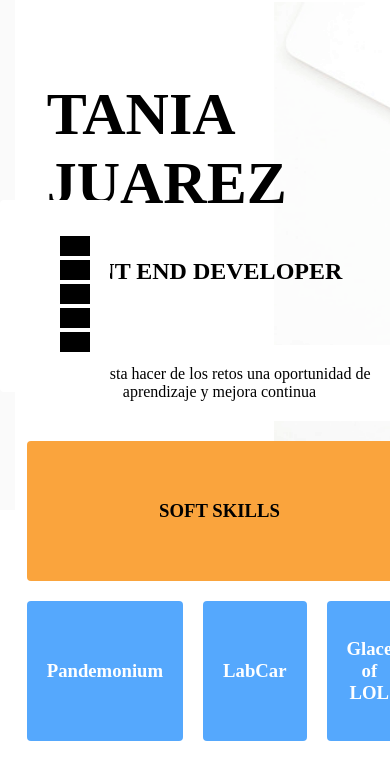
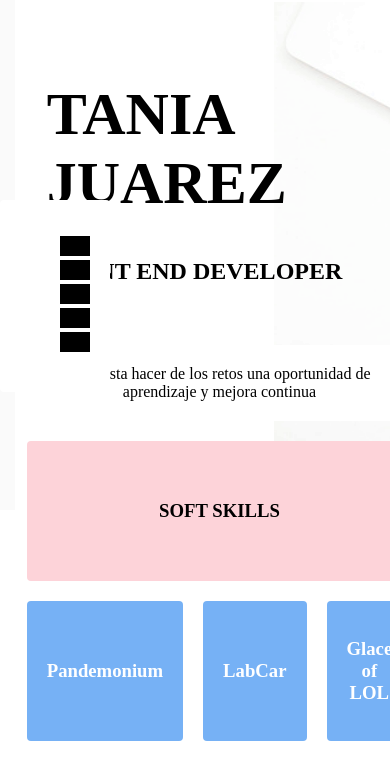
Before and after one commit to TaniaEJuarez/Portafolio, a plain HTML site: page index.html in a window 390 px wide. Shown: the top 777 px of the page. Drawn offline with Linux system fonts and the light colour scheme; files whose address does not match are found by name.

Commit message:
Estableciendo formato responsive

```diff
--- a/index.html
+++ b/index.html
@@ -28,7 +28,7 @@
                     <li><a href="http://www." target="_blank"class="icon-whatsapp"></a></li>
                     <li><a href="http://www." target="_blank"class="icon-github"></a></li>
                 </ul>
-            </div>
+        </div>
         <div class="widget-1">
             <h3>Pandemonium</h3>
         </div>
@@ -36,10 +36,10 @@
             <h3>LabCar</h3>
         </div>
         <div class="widget-3">
-                <h3>Glace of LOL</h3>
+            <h3>Glace of LOL</h3>
         </div>
-    </section>
-        <section class="technologies">
+    <!-- </section> -->
+        <div class="technologies">
             <H3>TECNOLOGIAS</H3>
             <ul>
                 <img src="https://icongr.am/devicon/javascript-original.svg" alt="">
@@ -55,7 +55,7 @@
                 <img src="https://icongr.am/devicon/mongodb-original.svg" alt="">
                 <img src="" alt="">
             </ul>
-        </section>
+        </div>
         <footer class="footer">
                 <h3>FOOTER</h3>
         </footer>
--- a/style.css
+++ b/style.css
@@ -86,15 +86,17 @@ body { /*class .content */
 
 	.conteiner .content {
 		grid-area: content;
+		color: #000;
 		text-align: center;
 		display: flex;
 		align-items: center;
 		justify-content: center;
+
 	}
 
 	.conteiner .sidebar { /* Seccion de SOFT SKILLS */
 		grid-column: 3 / 4;
-		background: #faa43d;
+		background: hsl(352, 91%, 91%);
 		text-align: center;
 		display: flex;
 		align-items: center;
@@ -111,7 +113,7 @@ body { /*class .content */
 	.conteiner .widget-1,
 	.conteiner .widget-2,
 	.conteiner .widget-3 {
-		background: #55a8fd;
+		background: #76b1f5;
 		color: #fff;
 		height: 100px;
 		text-align: center;
@@ -148,6 +150,7 @@ body { /*class .content */
 								"widget-1 widget-2 widget-3"
 								"technologies technologies technologies"
 								"footer footer footer";
-		/* } */
+			display: grid;
+		}
 
 	}
```
